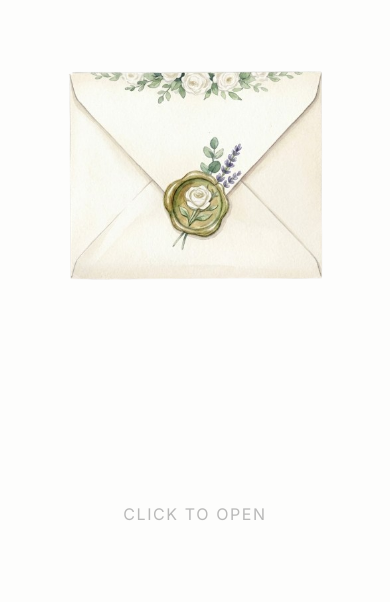
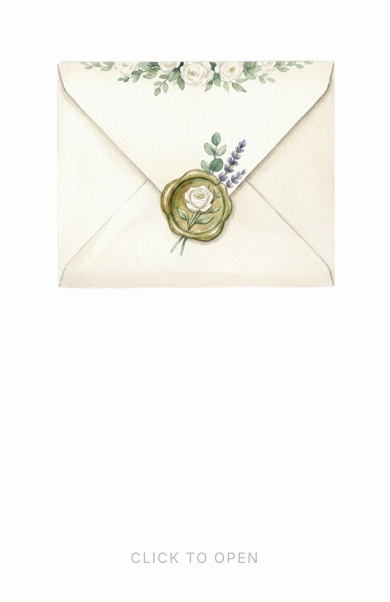
Before and after one commit to Mouri69/Ghazal-Wedding-Website, a Next.js app: page / in a window 390 px wide. Shown: the part 236-838 px from the top of the page. Built offline with nearby package versions, Linux system fonts and the light colour scheme; a web font is replaced by a local one.

Commit message:
Fixed Implementation for the phones

```diff
--- a/src/app/page.module.css
+++ b/src/app/page.module.css
@@ -12,6 +12,7 @@
   left: 0;
   width: 100%;
   height: 100vh;
+  height: 100dvh; /* Mobile viewport fix */
   background-color: var(--background);
   display: flex;
   justify-content: center;
@@ -26,18 +27,18 @@
   flex-direction: column;
   align-items: center;
   justify-content: center;
-  width: 100vw;
-  height: 100vh;
+  width: 100%;
+  height: 100%;
   animation: simpleFadeIn 1s ease-out;
 }
 
 .envelopeImage, .envelopeImageAbsolute {
-  width: 100vw;
-  height: 100vh;
+  width: 100%;
+  height: 100%;
   max-width: 100%;
   object-fit: contain;
   transition: opacity 0.3s ease, transform 0.5s ease;
-  padding: 2rem;
+  padding: 1rem; /* Smaller padding for mobile screens */
 }
 
 .envelopeImageAbsolute {
@@ -65,10 +66,10 @@
 
 .envelopeInstruction {
   position: absolute;
-  bottom: 10%;
+  bottom: 5%; /* Closer to the bottom edge for phones */
   font-family: 'Inter', sans-serif;
   color: var(--text-secondary);
-  font-size: 1rem;
+  font-size: 0.9rem; /* Slightly smaller for mobile */
   letter-spacing: 0.1em;
   text-transform: uppercase;
   animation: pulse 2s infinite;
```
